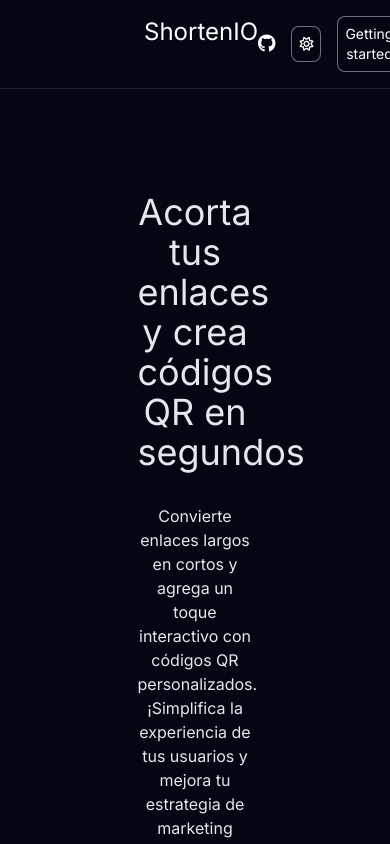
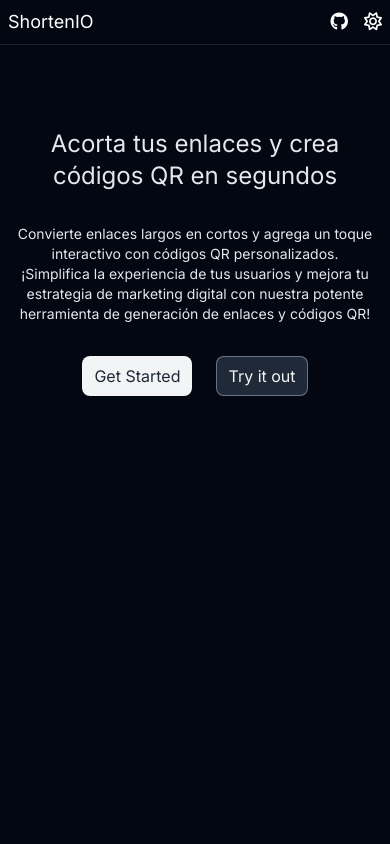
Before and after one commit to lucianoleyriaa/url-shortener, a Next.js app: page / in a window 390 px wide. Shown: the top 844 px of the page. Built offline with nearby package versions, Linux system fonts and the light colour scheme.

Commit message:
Add responsive design

```diff
--- a/src/app/layout.tsx
+++ b/src/app/layout.tsx
@@ -1,6 +1,7 @@
 import type { Metadata } from "next";
 import { Inter } from "next/font/google";
 import "./globals.css";
+import { Header } from "@/components";
 
 const inter = Inter({ subsets: ["latin"] });
 
@@ -19,7 +20,10 @@ export default function RootLayout({
       <head>
         <link rel="stylesheet" href="https://cdnjs.cloudflare.com/ajax/libs/font-awesome/6.5.2/css/all.min.css"></link>
       </head>
-      <body className={`${inter.className} dark:bg-gray-950`}>{children}</body>
+      <body className={`${inter.className} dark:bg-gray-950`}>
+        <Header />
+        {children}
+      </body>
     </html>
   );
 }
--- a/src/app/page.tsx
+++ b/src/app/page.tsx
@@ -1,25 +1,29 @@
-import { Header } from "@/components";
+import { LinkButton } from "@/components";
 
 export default function Home() {
   return (
-    <>
-      <Header />
-
-      <main className="px-20 text-gray-800 dark:text-gray-200 min-h-screen flex h-full flex-row justify-center">
-        <div className="w-1/2 flex flex-col gap-8 my-48">
-          <h1 className="text-center text-4xl">Acorta tus enlaces y crea códigos QR en segundos</h1>
-          <p className="text-center">
+    <main className="px-4 md:px-20 text-gray-800 dark:text-gray-200 min-h-screen flex h-full flex-row justify-center">
+      <div className="w-2/2 md:w-2/2 lg:w-3/4 xl:w-1/2 flex flex-col gap-8 my-32 md:my-48">
+        <h1 className="text-center text-2xl md:text-4xl">Acorta tus enlaces y crea códigos QR en segundos</h1>
+        <p className="text-center text-sm md:text-base">
           Convierte enlaces largos en cortos y agrega un toque interactivo con códigos QR personalizados. ¡Simplifica la
           experiencia de tus usuarios y mejora tu estrategia de marketing digital con nuestra potente herramienta de generación
           de enlaces y códigos QR!
         </p>
         <div className="flex gap-6 items-center justify-center">
-            <button className="px-3 py-2 rounded-lg ring-1 ring-inset dark:ring-gray-500">Getting started</button>
-            <button className="px-3 py-2 rounded-lg ring-1 ring-inset dark:ring-gray-500">Make a test</button>
+          <LinkButton
+            buttonText="Get Started"
+            link="/shorten-link"
+            styles="bg-gray-800 text-gray-100 dark:bg-gray-100 dark:text-gray-800 dark:ring-0"
+          />
+          <LinkButton
+            buttonText="Try it out"
+            link="/shorten-link"
+            styles="dark:bg-gray-800 dark:text-gray-100 bg-white text-gray-800 ring-1 ring-inset ring-gray-500 dark:ring-gray-500"
+          />
         </div>
       </div>
     </main>
-    </>
 
   );
 }
--- a/src/components/Button.tsx
+++ /dev/null
@@ -1,19 +0,0 @@
-import React, { ReactNode } from 'react'
-
-interface Props {
-  buttonText: string;
-  onClick: () => void;
-  icon?: ReactNode;
-}
-
-export const Button = ({ buttonText, onClick, icon }: Props) => {
-  return (
-    <button
-      onClick={ onClick }
-      className='text-sm px-2 py-2 rounded-lg ring-1 ring-inset dark:ring-gray-500'
-    >
-      { buttonText }
-      { icon && icon }
-    </button>
-  )
-}
--- a/src/components/ChangeThemeButton.tsx
+++ b/src/components/ChangeThemeButton.tsx
@@ -1,7 +1,7 @@
 'use client'
 
 import React, { useState } from 'react'
-import { Button } from './Button'
+import { IconButton } from './IconButton';
 
 export const ChangeThemeButton = () => {
   const [darkMode, setDarkMode] = useState(true);
@@ -13,8 +13,7 @@ export const ChangeThemeButton = () => {
   }
 
   return (
-    <Button
-      buttonText=''
+    <IconButton
       onClick={ onChangeTheme }
       icon={ <i className="fa-regular fa-sun cursor-pointer"></i> }
     />
--- a/src/components/Header.tsx
+++ b/src/components/Header.tsx
@@ -3,15 +3,15 @@ import { ChangeThemeButton } from './ChangeThemeButton'
 
 export const Header = () => {
   return (
-    <header className='fixed w-full py-4 px-36 border-b border-slate-50/[0.1]'>
-      <nav className='flex justify-between dark:text-white'>
+    <header className='fixed w-full py-2 md:py-4 px-2 2xl:px-36 border-b border-slate-800/[0.1] dark:border-slate-50/[0.1]'>
+      <nav className='flex justify-between items-center dark:text-white'>
         <div>
-          <h1 className='text-2xl'>ShortenIO</h1>
+          <h1 className='text-lg 2xl:text-2xl'>ShortenIO</h1>
         </div>
         <div className='flex gap-4 items-center text-lg'>
           <a href="#"><i className="fa-brands fa-github cursor-pointer"></i></a>
           <ChangeThemeButton />
-          <button className='text-sm px-2 py-2 rounded-lg ring-1 ring-inset dark:ring-gray-500'>Getting started</button>
+          <button className='hidden md:block text-sm px-2 py-2 rounded-lg ring-1 ring-inset dark:ring-gray-500'>Get Started</button>
         </div>
       </nav>
     </header>
--- /dev/null
+++ b/src/components/IconButton.tsx
@@ -0,0 +1,18 @@
+import React, { ReactNode } from 'react'
+
+interface Props {
+  icon: ReactNode;
+  onClick: () => void;
+  styles?: string;
+}
+
+export const IconButton = ({ icon, onClick, styles }: Props) => {
+  return (
+    <button
+      onClick={ onClick }
+      className={`${ styles }`}
+    >
+      { icon }
+    </button>
+  )
+}
--- /dev/null
+++ b/src/components/LinkButton.tsx
@@ -0,0 +1,18 @@
+import React from 'react';
+
+interface Props {
+  buttonText: string;
+  link: string;
+  styles?: string;
+}
+
+export const LinkButton = ({ buttonText, link, styles }: Props) => {
+  return (
+    <a
+      href={ link }
+      className={ `px-3 py-2 rounded-lg ${ styles }` }
+    >
+      <span>{ buttonText }</span>
+    </a>
+  )
+}
--- a/src/components/index.ts
+++ b/src/components/index.ts
@@ -1,4 +1,5 @@
 export * from './ChangeThemeButton';
+export * from './LinkButton';
+export * from './IconButton';
 export * from './Input';
 export * from './Header';
-export * from './Button';
```
Lines whose indentation alone changed are shown as unchanged.
